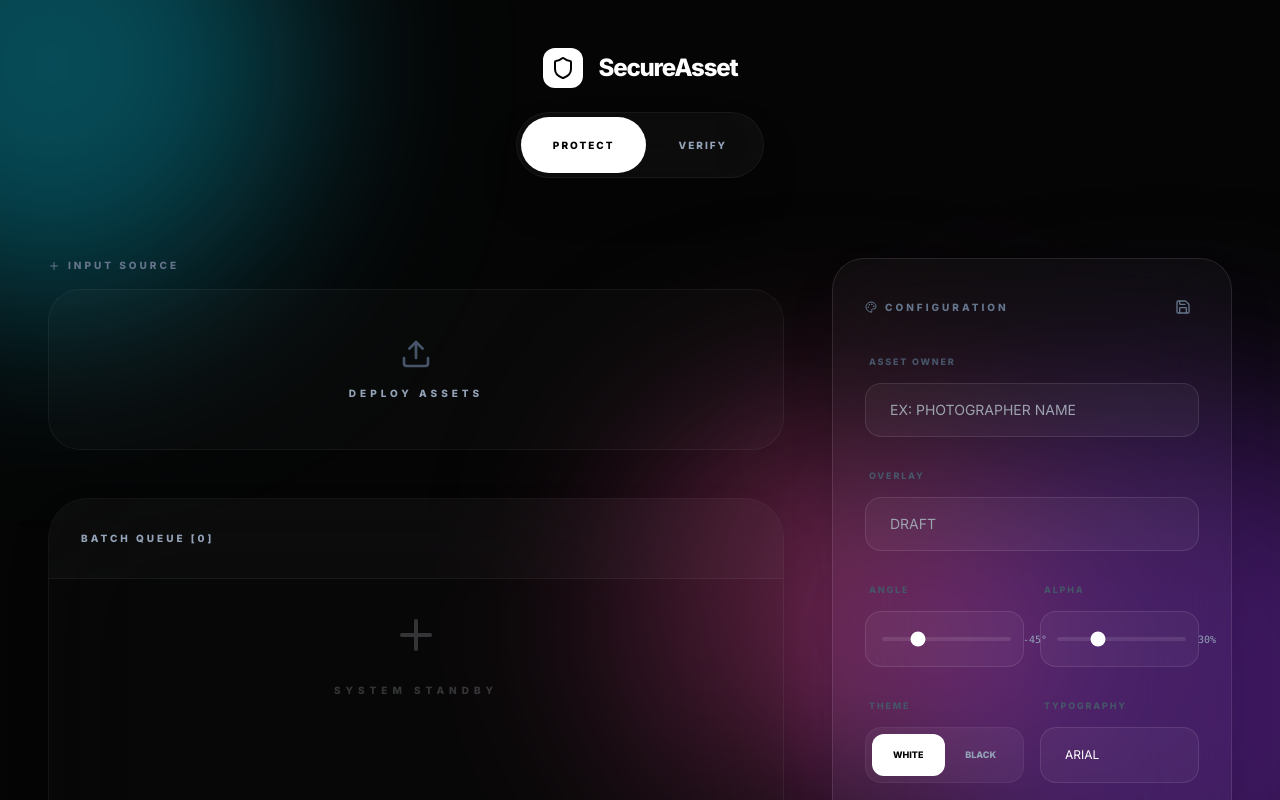
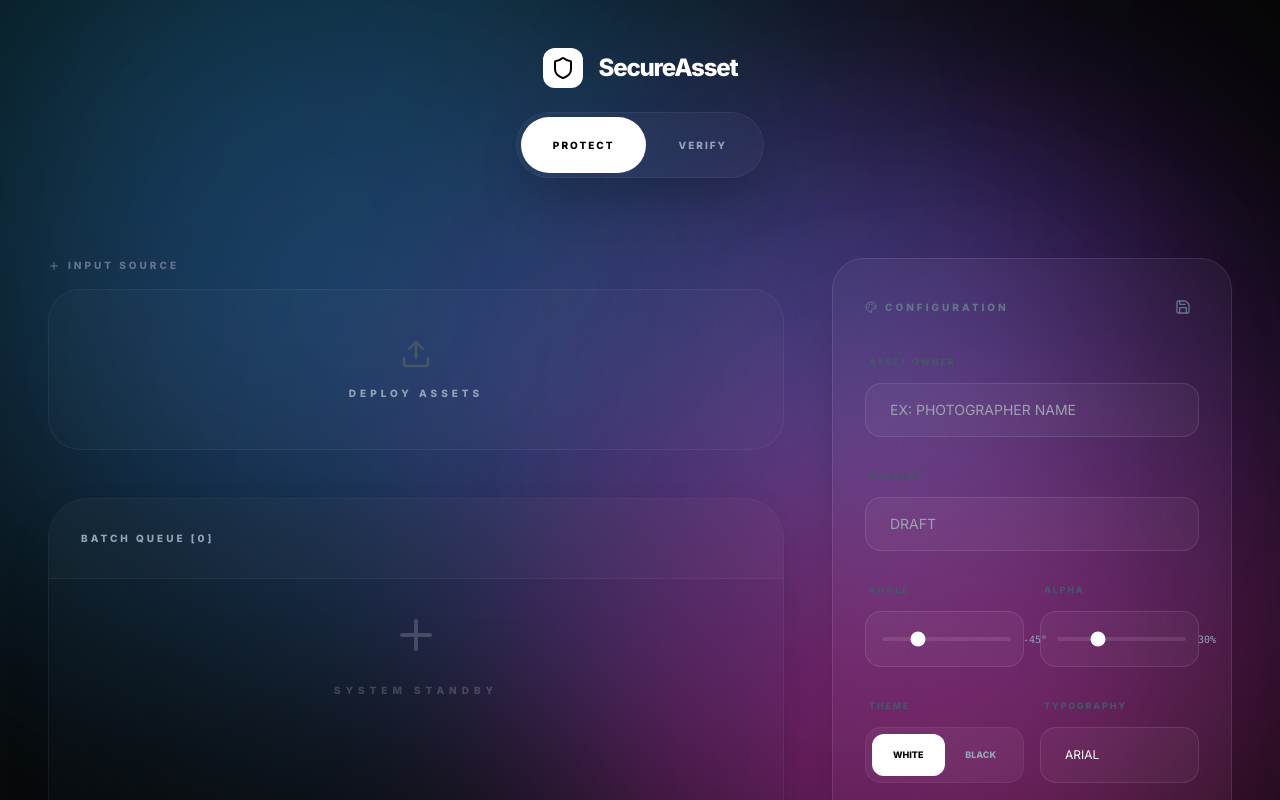
Before and after one commit to HngWu/watermark-tool, a React (Vite) app: page / in a window 1280 px wide. Shown: the top 800 px of the page. Built offline with nearby package versions, Linux system fonts and the light colour scheme.

Commit message:
style: enhance animated background and refine control layout

```diff
--- a/src/App.tsx
+++ b/src/App.tsx
@@ -305,10 +305,15 @@ const App: React.FC = () => {
   return (
     <div className="min-h-screen relative overflow-hidden flex flex-col font-sans selection:bg-white/30">
       {/* Atmosphere */}
-      <div className="fixed inset-0 pointer-events-none z-0">
-        <div className="bg-blob bg-cyan-500 w-[500px] h-[500px] -top-48 -left-48" />
-        <div className="bg-blob bg-purple-600 w-[600px] h-[600px] -bottom-48 -right-48 animation-delay-2000" />
-        <div className="bg-blob bg-pink-500 w-[400px] h-[400px] top-1/2 left-1/2 -translate-x-1/2 -translate-y-1/2 opacity-20" />
+      <div className="fixed inset-0 pointer-events-none z-0 bg-[#050505]">
+        {/* Core Animated Mesh */}
+        <div className="bg-blob bg-cyan-600 w-[800px] h-[800px] -top-[10%] -left-[10%] animate-blob opacity-20" />
+        <div className="bg-blob bg-purple-700 w-[900px] h-[900px] -bottom-[10%] -right-[10%] animate-blob-alt opacity-20" />
+        <div className="bg-blob bg-pink-600 w-[600px] h-[600px] top-1/2 left-1/2 -translate-x-1/2 -translate-y-1/2 animate-blob-pulse opacity-10" />
+
+        {/* Accent Blobs for Depth */}
+        <div className="bg-blob bg-blue-500 w-[400px] h-[400px] top-[20%] right-[10%] animate-blob-alt animation-delay-2000 opacity-[0.15]" />
+        <div className="bg-blob bg-indigo-600 w-[500px] h-[500px] bottom-[20%] left-[5%] animate-blob animation-delay-4000 opacity-[0.15]" />
       </div>
 
       <div className="relative z-10 flex-1 flex flex-col">
--- a/src/index.css
+++ b/src/index.css
@@ -19,7 +19,7 @@ body {
 }
 
 .bg-blob {
-  @apply absolute rounded-full filter blur-[100px] opacity-40 mix-blend-screen animate-blob;
+  @apply absolute rounded-full filter blur-[120px] opacity-30 mix-blend-screen;
 }
 
 @layer utilities {
@@ -32,20 +32,32 @@ body {
 }
 
 @keyframes blob {
-  0% {
-    transform: translate(0px, 0px) scale(1);
-  }
-  33% {
-    transform: translate(30px, -50px) scale(1.1);
-  }
-  66% {
-    transform: translate(-20px, 20px) scale(0.9);
-  }
-  100% {
-    transform: translate(0px, 0px) scale(1);
-  }
+  0% { transform: translate(0px, 0px) scale(1); }
+  33% { transform: translate(10%, -20%) scale(1.2); }
+  66% { transform: translate(-10%, 15%) scale(0.8); }
+  100% { transform: translate(0px, 0px) scale(1); }
+}
+
+@keyframes blob-alt {
+  0% { transform: translate(0px, 0px) scale(1); }
+  33% { transform: translate(-15%, 10%) scale(0.9); }
+  66% { transform: translate(20%, -10%) scale(1.1); }
+  100% { transform: translate(0px, 0px) scale(1); }
+}
+
+@keyframes blob-pulse {
+  0%, 100% { opacity: 0.2; transform: scale(1); }
+  50% { opacity: 0.4; transform: scale(1.1); }
 }
 
 .animate-blob {
-  animation: blob 7s infinite;
+  animation: blob 25s infinite alternate ease-in-out;
 }
+
+.animate-blob-alt {
+  animation: blob-alt 30s infinite alternate ease-in-out;
+}
+
+.animate-blob-pulse {
+  animation: blob-pulse 15s infinite ease-in-out;
+}
```
